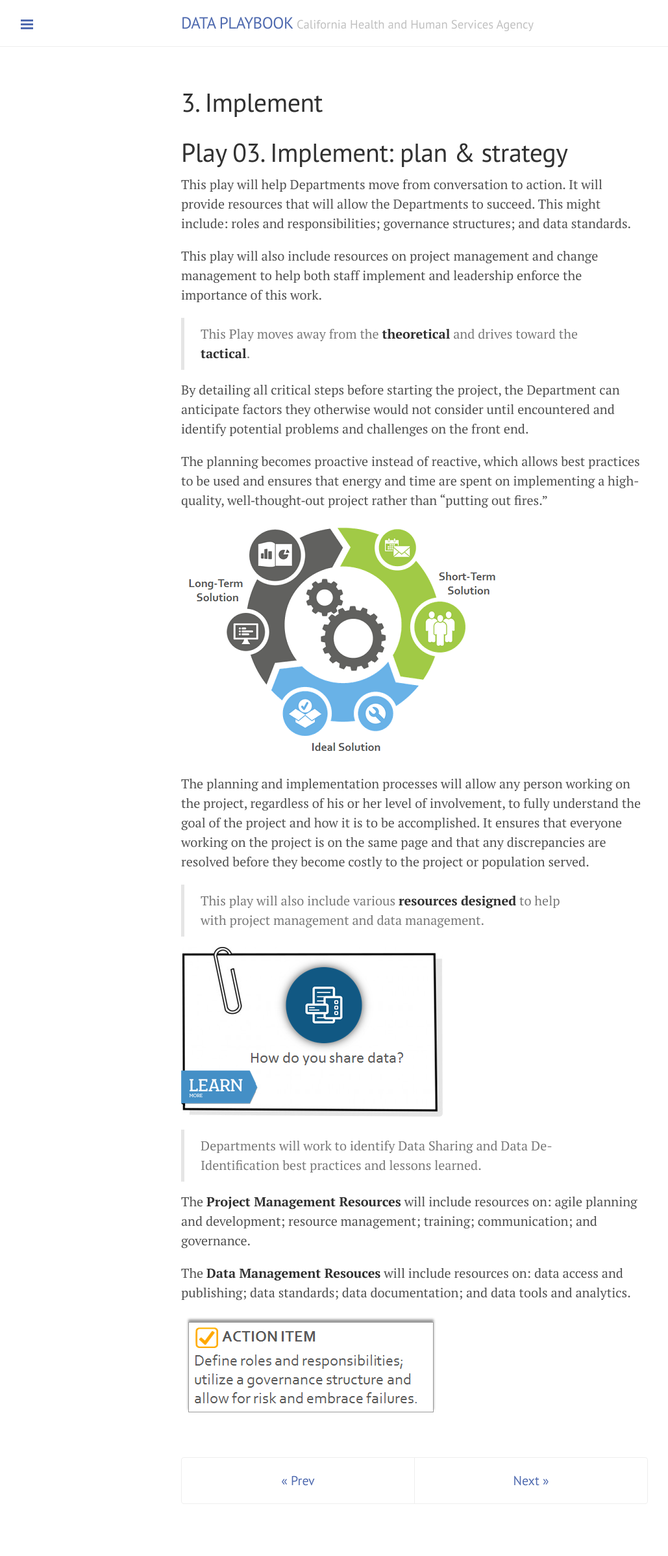
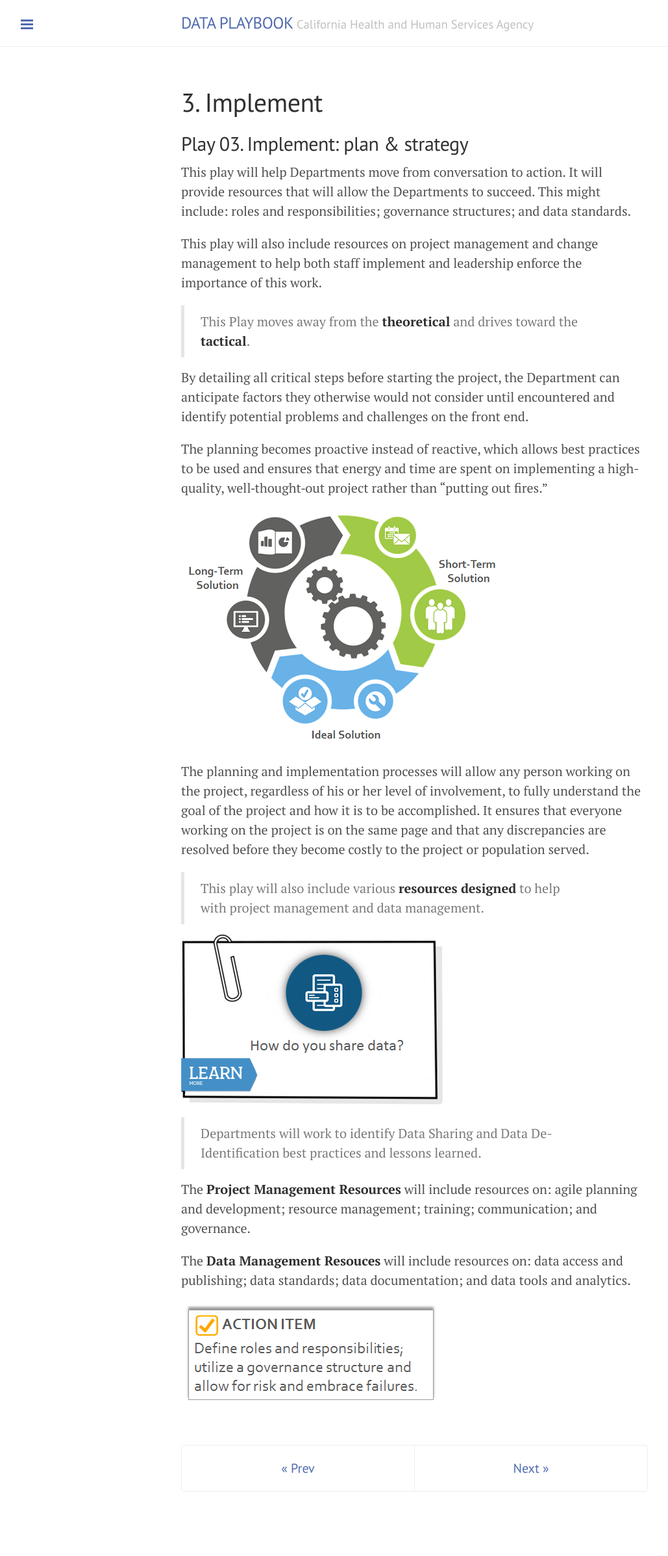
Before and after one commit to chhsdata/dataplaybook, a Jekyll site: the page built from 3_implement.md, in a window 1280 px wide. Shown: the whole page at 65% size, without its empty margins (1-1030 px from the left). Built offline with Jekyll 4.4.1, drawn with Linux system fonts in a browser that asks for light colours.

Commit message:
Update 3_implement.md

```diff
--- a/3_implement.md
+++ b/3_implement.md
@@ -3,7 +3,7 @@ layout: page
 title: 3. Implement
 permalink: /implement/
 ---
-# Play 03. Implement: plan & strategy
+## Play 03. Implement: plan & strategy
 
 This play will help Departments move from conversation to action. It will provide resources that will allow the Departments to succeed. This might include: roles and responsibilities; governance structures; and data standards.
 
```
